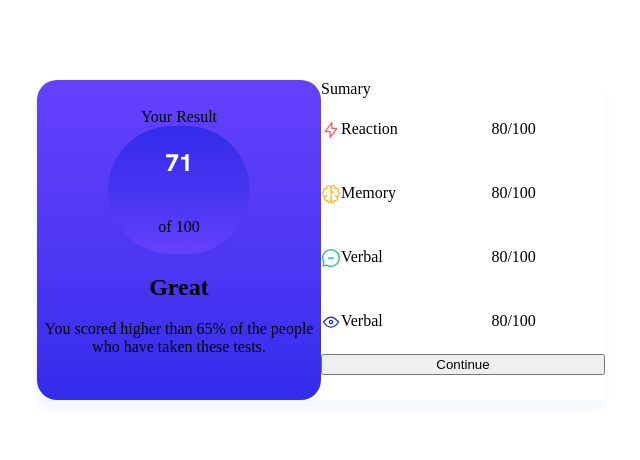
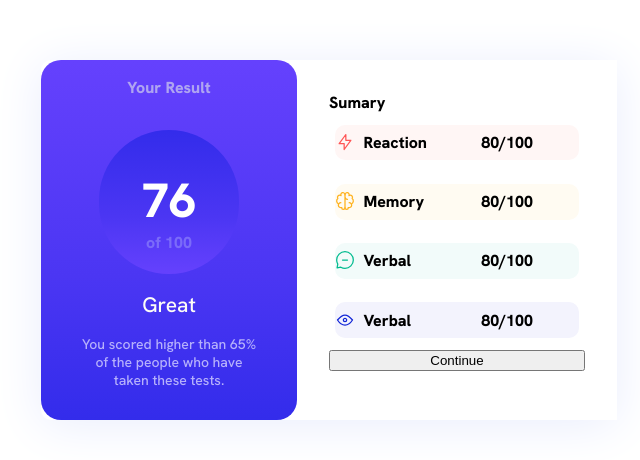
Before and after one commit to RebeccaReis/Desafios-FrontendMentor-Newbie, a React app: page /NewBie1 in a window 1280 px wide. Shown: the part 168-628 px from the top of the page, without its empty margins (319-959 px from the left). Built offline with nearby package versions, Linux system fonts and the light colour scheme.

Commit message:
css finalizado

```diff
--- a/src/pages/NewBie1.js
+++ b/src/pages/NewBie1.js
@@ -14,7 +14,7 @@ const NewBie1 = () => {
         <section className="result">
           <span>Your Result</span>
           <div className="center-circle">
-            <h1>71</h1>
+            <h1>76</h1>
             <p>of 100</p>
           </div>
           <div className="plus-informations">
@@ -28,7 +28,7 @@ const NewBie1 = () => {
         <section className="sumary">
           <span>Sumary</span>
           <section className="topics">
-            <div className="topic">
+            <div className="topic red">
               <div className="simbol">
                 <Reaction />
                 <span>Reaction</span>
@@ -39,7 +39,7 @@ const NewBie1 = () => {
                 <span> 100</span>
               </div>
             </div>
-            <div className="topic">
+            <div className="topic yellow">
               <div className="simbol">
                 <Memory />
                 <span>Memory</span>
@@ -50,7 +50,7 @@ const NewBie1 = () => {
                 <span> 100</span>
               </div>
             </div>
-            <div className="topic">
+            <div className="topic green">
               <div className="simbol">
                 <Verbal />
                 <span>Verbal</span>
@@ -61,7 +61,7 @@ const NewBie1 = () => {
                 <span> 100</span>
               </div>
             </div>
-            <div className="topic">
+            <div className="topic blue">
               <div className="simbol">
                 <Visual />
                 <span>Verbal</span>
--- a/src/ui/styles/newbie1.css
+++ b/src/ui/styles/newbie1.css
@@ -6,14 +6,16 @@
   justify-content: center;
   align-items: center;
   height: 100vh;
+  width: 100vw;
 }
 
 .center-container {
-  height: 40%;
+  height: 45%;
+  width: 45%;
   display: flex;
   flex-direction: row;
   border-radius: 10px;
-  box-shadow: 0 10px 10px rgb(244, 247, 254);
+  box-shadow: 0px 5px 50px rgb(233, 237, 253);
 }
 .result {
   display: flex;
@@ -29,13 +31,32 @@
     rgb(75, 54, 243) 40%,
     rgb(101, 65, 253)
   );
+  font-family: "Hanken Grotesk", sans-serif;
+  color:white;
 }
+.result .plus-informations{
+  font-family: "Hanken Grotesk", sans-serif;
+  font-size: 14px;
+  width: 70%;
+  text-align: center;
+  color: rgb(182,177,251);
+}
+.result .plus-informations h2{
+  color:rgb(252,252,247);
+  font-weight: 500;
+}
+.result span{
+  margin-bottom: 2rem;
+  color: rgb(175,164,241);
+  font-weight: 600;
+}
+.result
 .center-circle {
   display: flex;
   text-align: center;
   flex-direction: column;
   border-radius: 400px;
-  width: 50%;
+  width: 55%;
   height: 40%;
   background: linear-gradient(
     0deg,
@@ -43,20 +64,29 @@
     rgb(75, 54, 243) 40%,
     rgb(51, 44, 235)
   );
-  justify-content: space-around;
+
 }
 .center-circle h1 {
   color: rgb(255, 255, 255);
   font-weight: 800;
+  font-size:3rem;
   font-family: "Hanken Grotesk", sans-serif;
+  margin-bottom: 0;
+}
+.center-circle p{
+  margin-top: 0;
+  color: rgb(123,107,249);
+  font-weight: 600;
 }
 .sumary {
   display: flex;
   flex-direction: column;
   width: 50%;
-  height: 100%;
   text-align: start;
   background-color: rgb(255, 255, 255);
+  font-family: "Hanken Grotesk", sans-serif;
+  padding: 2rem;
+  font-weight: 600;
 }
 .topics {
   display: flex;
@@ -70,7 +100,22 @@
 .topic {
   display: flex;
   justify-content: space-between;
-  width: 100%;
+  width: 95%;
+  border-radius: 10px;
+  height: 15%;
+  align-items: center;
+}
+.red{
+  background-color: rgb(255,246,245);
+}
+.yellow{
+  background-color: rgb(255,251,242);
+}
+.green{
+  background-color: rgb(242,251,250);
+}
+.blue{
+  background-color: rgb(243,243,253);
 }
 .numbers {
   display: flex;
@@ -80,3 +125,6 @@
 .simbol {
   display: flex;
 }
+.simbol span{
+  margin-left: 0.5rem;
+}
```
